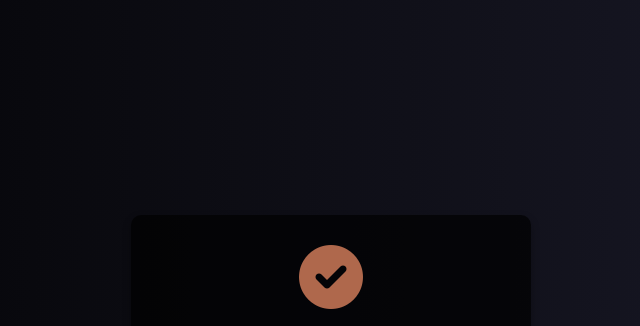
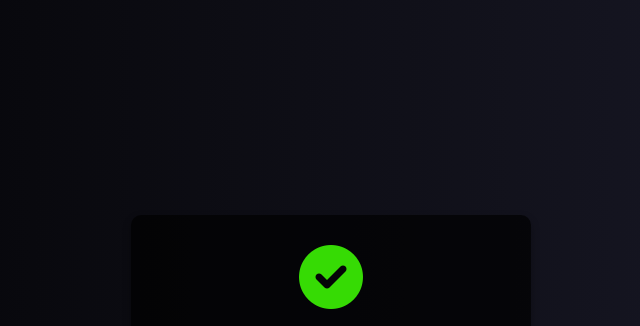
Before and after one commit to NicollasM1704/AN_Gaming, a plain HTML site: page thanks.html in a window 1280 px wide. Shown: the top 326 px of the page, without its empty margins (309-949 px from the left). Drawn offline with Linux system fonts and the light colour scheme.

Commit message:
pagina thanks

```diff
--- a/styles.css
+++ b/styles.css
@@ -263,7 +263,6 @@ body {
 
 
 /*Depoimentos*/
-
 .depoiment{
     background: linear-gradient(
             to right,
@@ -430,7 +429,7 @@ body {
 
 .thank-you-content i {
     font-size: 4rem;
-    color: #af684c;
+    color: #36db04;
     margin-bottom: 20px;
 }
 
```
